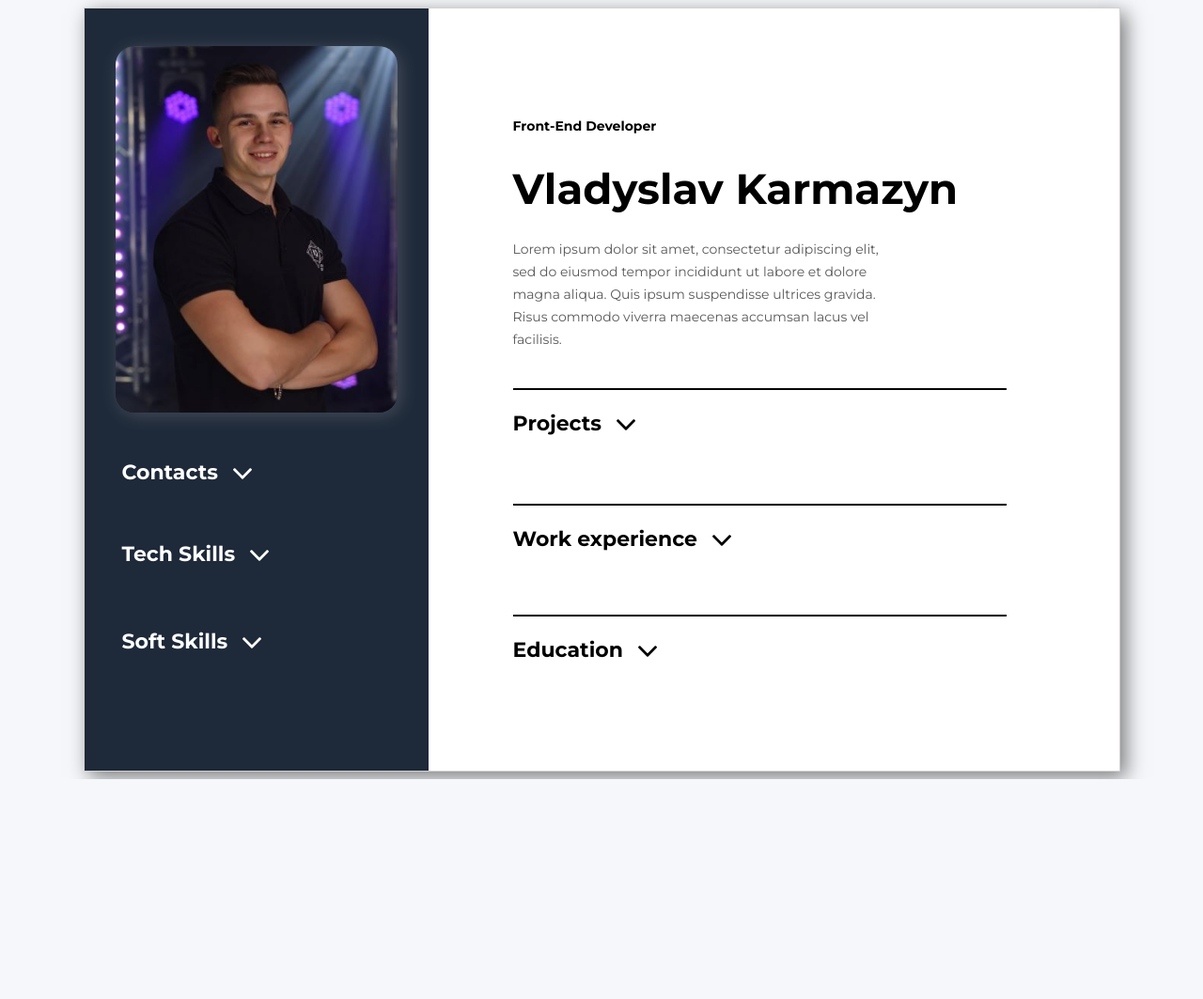
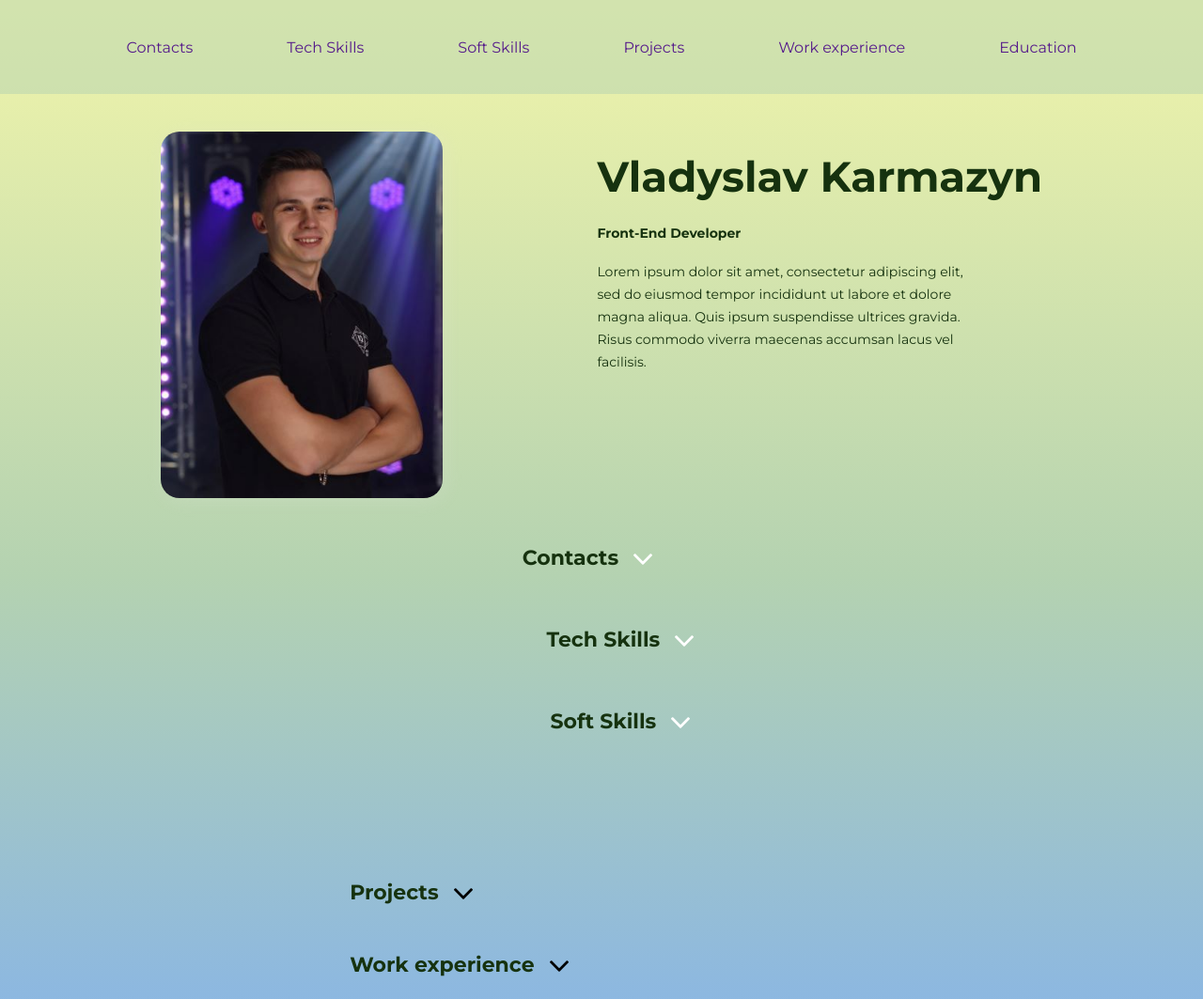
Before and after one commit to vladKarmazyn/my-resume, a plain HTML site: page index.html in a window 1280 px wide. Shown: the top 1063 px of the page at 94% size. Before the commit the page ends 829 px from the top, so only its background shows below. Drawn offline with Linux system fonts and the light colour scheme.

Commit message:
new design

```diff
--- /dev/null
+++ b/css/null-style.css
@@ -0,0 +1,20 @@
+* {
+    margin: 0;
+    padding: 0;
+    border: 0;
+    box-sizing: border-box;
+}
+
+h1,h2,h3,h4,h5,h6 {
+	font-size:inherit;
+    font-weight: inherit;
+}
+input,button,textarea {font-family:inherit;}
+
+a {
+    text-decoration: none;
+}
+
+ul, ol, li {
+    list-style: none;
+}
--- a/css/style.css
+++ b/css/style.css
@@ -1,61 +1,49 @@
-* {
-    box-sizing: border-box;
-}
+
 body {
+    min-height:100vh;
     font-family: 'Montserrat', sans-serif;
-    background-color: #F5F7FA;
+    background: linear-gradient(180deg, rgba(241,245,170,1) 0%, rgba(180,210,177,1) 50%, rgba(126,174,242,1) 100%);
     }
 
 .main-container {
+    height: 100%;
     display: flex;
-    flex-direction: row-reverse;
+    flex-direction: column-reverse;
+    align-items: center;
     flex-wrap: wrap-reverse;
     max-width: 1103px;
-    border: 1px solid rgb(212, 210, 210);
     margin: 0 auto;
-    box-shadow: 6px 6px 20px rgba(0, 0, 0, 0.5);
+    position: relative;
+
+    }
+    .header {
+        display: flex;
+        justify-content: center;
+        align-items: center;
+        position: fixed;
+        top: 0;
+        width: 100%;
+        background-color: rgba(180,210,177,0.5);
+        height: 100px;
+    }
+    .header_list {
+        display: flex;
+    }
+    .header_list li+li {
+        margin-left: 100px;
     }
 .main-content-section {
-    background-color: #fff;
+
 
     padding: 105px 120px 105px 90px;
    }
 
    /*about me style*/
 
-.about-me {
-    margin-bottom: 40px;
 
-}
-.about-me-proffesion
-{
-    font-size: 14px;
-    font-weight: 700;
-    line-height: 17px;
-    color: rgb(0, 0, 0);
-    margin-bottom: 20px;
- }
-.about-me-name {
-    font-style: normal;
-    font-weight: 700;
-    font-size: 45px;
-    line-height: 55px;
-    margin-bottom: 25px;
-}
-
-.about-descriptions {
-    font-style: normal;
-    font-weight: 400;
-    font-size: 14px;
-    line-height: 24px;
-    color: #595959;
-    max-width: 400px;
-
-
-}
 .projects{
     margin-bottom: 50px;
-    border-top: 2px solid black;
+
 
 }
 .title {
@@ -63,7 +51,7 @@ body {
     font-weight: 700;
     font-size: 22px;
     line-height: 27px;
-    color: black;
+    color:  rgb(22 50 15);
     cursor: pointer;
 }
 .project-list {
@@ -107,7 +95,7 @@ body {
 .work-expirience{
     max-width: 525px;
     margin-bottom: 45px;
-    border-top: 2px solid black;
+
 }
 .work {
     max-height: 0;
@@ -163,7 +151,7 @@ body {
     /*education section*/
 
 .education {
-    border-top: 2px solid black;
+
 
 }
 .title-education {
@@ -205,12 +193,52 @@ body {
 }
     /* Sidebar section */
 
+
 .sidebar-section {
-    background-color: #1E2939;
-    width: 366px;
+    display: flex;
+    flex-direction: column;
+    align-items: center;
+    flex-wrap: wrap;
     padding: 40px 0;
+    margin-top: 100px;
+    width: 100%;
+}
+.sidebar-top {
+    display: flex;
+    justify-content: space-around;
+    width: 100%;
+}
+.about-me {
+    padding-top: 20px;
+
+}
+.about-me-proffesion
+{
+    font-size: 14px;
+    font-weight: 700;
+    line-height: 17px;
+    color: rgb(22 50 15);
+    margin-bottom: 20px;
+ }
+.about-me-name {
+    font-style: normal;
+    font-weight: 700;
+    font-size: 45px;
+    line-height: 55px;
+    margin-bottom: 25px;
+    color: rgb(22 50 15);
 }
 
+.about-descriptions {
+    font-style: normal;
+    font-weight: 400;
+    font-size: 14px;
+    line-height: 24px;
+    color:  rgb(22 50 15);
+    max-width: 400px;
+
+
+}
 .contact-section,
 .tech-skill-section,
 .soft-skill-section
@@ -218,11 +246,12 @@ body {
     margin: 50px 0 0 40px;
 }
 .sidebar-title {
+
     font-style: normal;
     font-weight: 700;
     font-size: 22px;
     line-height: 27px;
-    color: #fff;
+    color:  rgb(22 50 15);
     margin-bottom: 10px;
     cursor: pointer;
 
--- a/index.html
+++ b/index.html
@@ -7,21 +7,26 @@
             <link rel="preconnect" href="https://fonts.googleapis.com">
             <link rel="preconnect" href="https://fonts.gstatic.com" crossorigin>
             <link href="https://fonts.googleapis.com/css2?family=Montserrat:wght@400;700&display=swap" rel="stylesheet">
+            <link rel="stylesheet" href="css/null-style.css">
             <link rel="stylesheet" href="css/style.css">
         </head>
         <body>
                 <!--Main container -->
                 <div class="main-container">
                    <!--Main content section -->
+                   <header class="header">
+                    <ul class="header_list">
+                        <li><a href=""> Contacts </a></li>
+                        <li><a href=""> Tech Skills</a></li>
+                        <li> <a href=""> Soft Skills</a></li>
+                        <li><a href="">Projects</a> </li>
+                        <li><a href=""> Work experience</a></li>
+                        <li><a href=""> Education</a></li>
+                    </ul>
+                   </header>
                     <div class="main-content-section">
                 <!--About me section -->
-                    <div class="about-me">
-                        <h2 class="about-me-proffesion">Front-End Developer </h2>
-                        <h1 class="about-me-name">Vladyslav Karmazyn</h1>
-                        <p class="about-descriptions">Lorem ipsum dolor sit amet, consectetur adipiscing elit, sed do eiusmod tempor incididunt ut labore et dolore magna aliqua. Quis ipsum suspendisse ultrices gravida. Risus commodo viverra maecenas accumsan lacus vel facilisis. </p>
 
-
-                    </div>
                     <!--My projects-->
                     <div class="projects">
                         <h3 class="title acordion_header" id="projects">Projects <span class="arrow_black arrows"><img src="image/arrow-down-black.svg" alt="arrow-down-black"></span></h3>
@@ -99,8 +104,18 @@
 
                 <!--sidebar section-->
                 <aside class="sidebar-section">
-                    <div class="image">
-                    <img src="image/photo123.jpg" alt="my photo" width="300px">
+                    <div class="sidebar-top">
+                        <div class="image">
+                        <img src="image/photo123.jpg" alt="my photo" width="300px">
+                        </div>
+                        <div class="about-me">
+                            <h1 class="about-me-name">Vladyslav Karmazyn</h1>
+                            <h2 class="about-me-proffesion">Front-End Developer </h2>
+
+                            <p class="about-descriptions">Lorem ipsum dolor sit amet, consectetur adipiscing elit, sed do eiusmod tempor incididunt ut labore et dolore magna aliqua. Quis ipsum suspendisse ultrices gravida. Risus commodo viverra maecenas accumsan lacus vel facilisis. </p>
+
+
+                    </div>
                     </div>
                     <!--contact section-->
                     <div class="contact-section">
@@ -123,10 +138,7 @@
                         <li class="tech-skill-item"><span class="tech-skill-item-text">HTML5</span> </li>
                         <li class="tech-skill-item"><span class="tech-skill-item-text">CSS3</span></li>
                         <li class="tech-skill-item"><span class="tech-skill-item-text">GIT</span></li>
-                        <li class="tech-skill-item"><span class="tech-skill-item-text">WebPack</span></li>
                         <li class="tech-skill-item"><span class="tech-skill-item-text">JavaScript</span></li>
-                        <li class="tech-skill-item"><span class="tech-skill-item-text">React.js</span></li>
-                        <li class="tech-skill-item"><span class="tech-skill-item-text">Node.js</span></li>
                     </ul>
                     </div>
                     <!--soft skill section-->
```
